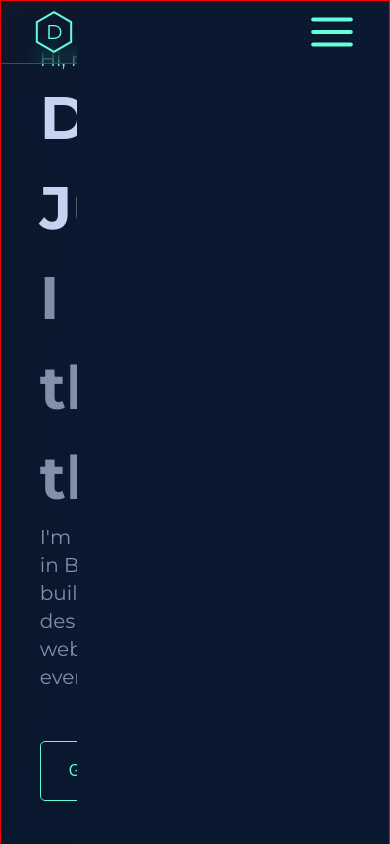
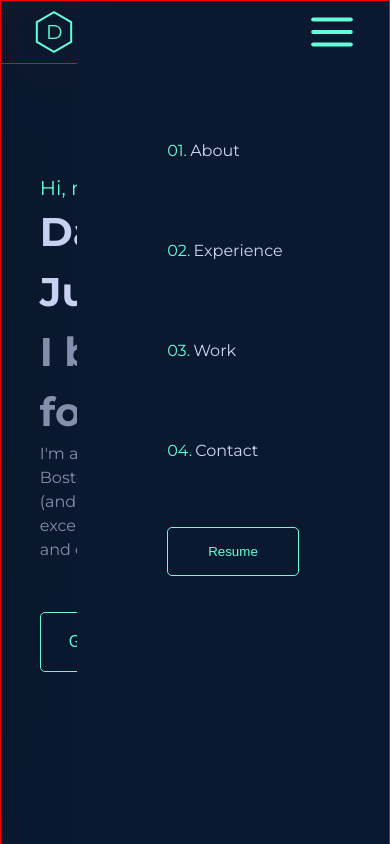
Before and after one commit to danielJus/portfolio-site, a Gatsby site: page / in a window 390 px wide. Both pictures are taken after a click on the element 332 px from the left and 32 px from the top of the page. Shown: the top 844 px of the page. Built offline with nearby package versions, Linux system fonts and the light colour scheme; Gatsby itself is replaced by a stand-in of ours.

Commit message:
mobile tweaks

```diff
--- a/src/components/Navbar.jsx
+++ b/src/components/Navbar.jsx
@@ -37,7 +37,30 @@ const Navbar = () => {
       <IconWrapper onClick={() => setIsOpen(!isOpen)}>
         <FiMenu />
       </IconWrapper>
-      <MobileMenuWrapper isOpen={isOpen}></MobileMenuWrapper>
+      <MobileMenuWrapper isOpen={isOpen}>
+        <MobileMenu>
+          <MenuItem>
+            <span>01.</span>
+            <a href="/#about">About</a>
+          </MenuItem>
+          <MenuItem>
+            <span>02.</span>
+            <a href="/#experience">Experience</a>
+          </MenuItem>
+          <MenuItem>
+            <span>03.</span>
+            <a href="/#work">Work</a>
+          </MenuItem>
+          <MenuItem>
+            <span>04.</span>
+            <a href="/#contact">Contact</a>
+          </MenuItem>
+
+          <MenuItem>
+            <button>Resume</button>
+          </MenuItem>
+        </MobileMenu>
+      </MobileMenuWrapper>
       <BlurDiv isOpen={isOpen} />
     </Nav>
   )
@@ -45,6 +68,12 @@ const Navbar = () => {
 
 export default Navbar
 
+const MobileMenu = styled.div`
+  height: 100%;
+  display: grid;
+  justify-content: center;
+  grid-template-rows: repeat(5, 100px);
+`
 const IconWrapper = styled.div`
   display: flex;
   align-items: center;
@@ -54,11 +83,12 @@ const IconWrapper = styled.div`
     height: 50px;
   }
 
-  @media (min-width: 401px) {
+  @media (min-width: 768px) {
     display: none;
   }
 `
 const MobileMenuWrapper = styled.div`
+  padding: 100px 0;
   position: absolute;
   top: 0;
   right: 0;
@@ -68,7 +98,6 @@ const MobileMenuWrapper = styled.div`
   background: rgba(10, 25, 47);
   backdrop-filter: blur(10px);
   box-shadow: -450px 0px 250px rgba(0, 0, 0, 0.25);
-
   ${props => (props.isOpen ? "display:block" : "display:none")}
 `
 const BlurDiv = styled.div`
@@ -93,7 +122,6 @@ const Nav = styled.nav`
   justify-content: space-between;
   padding: 0 2rem;
   backdrop-filter: blur(10px);
-
   border: 1px solid red;
 `
 const Logo = styled.img``
@@ -122,7 +150,7 @@ const MenuItem = styled.div`
     margin-right: 0.2rem;
   }
   a {
-    color: ${themes.dark.darkText};
+    color: ${themes.dark.lightText};
     transition: 0.5s ease-out;
     :hover {
       color: ${themes.dark.primary};
@@ -146,5 +174,9 @@ const MenuItem = styled.div`
       background: rgba(100, 255, 218, 0.1);
       color: ${themes.dark.primary};
     }
+
+    @media (max-width: 400px) {
+      padding: 1rem 2.5rem;
+    }
   }
 `
--- a/src/components/sections/About.jsx
+++ b/src/components/sections/About.jsx
@@ -42,7 +42,7 @@ const About = () => {
             <SkillLi>Django</SkillLi>
           </SkillsUl>
         </TextWrapper>
-        {/* <Img src={helmetSvg} alt="helmet" /> */}
+        <Img src={helmetSvg} alt="helmet" />
       </ContentWrapper>
     </Wrapper>
   )
@@ -86,6 +86,14 @@ const ContentWrapper = styled.div`
   display: grid;
   grid-template-columns: 3fr 2fr;
   column-gap: 50px;
+
+  @media (max-width: 400px) {
+    grid-template-columns: 1fr;
+
+    img {
+      margin-top: 30px;
+    }
+  }
 `
 const TextWrapper = styled.div`
   line-height: 1.5;
--- a/src/components/sections/Experience.jsx
+++ b/src/components/sections/Experience.jsx
@@ -24,6 +24,9 @@ const Experience = () => {
             <JobsItem id="oas" onClick={handleCompanyChange}>
               OAS
             </JobsItem>
+          </JobsLi>
+
+          <JobsLi>
             <JobsItem id="clau" onClick={handleCompanyChange}>
               Clau.io
             </JobsItem>
@@ -89,6 +92,9 @@ const Title = styled(H3)`
 
 const ContentWrapper = styled.div`
   display: flex;
+  @media (max-width: 400px) {
+    flex-direction: column;
+  }
 `
 const JobsUl = styled.ul`
   position: relative;
@@ -97,6 +103,11 @@ const JobsUl = styled.ul`
   padding: 0px;
   margin: 0px;
   list-style: none;
+
+  @media (max-width: 400px) {
+    width: 100%;
+    display: flex;
+  }
 `
 const JobsLi = styled.li`
   display: list-item;
@@ -130,6 +141,18 @@ const JobsItem = styled.button`
   :hover {
     background: rgba(100, 255, 218, 0.1);
     color: ${themes.dark.primary};
+  }
+
+  @media (max-width: 400px) {
+    border-left: none;
+    border-bottom: 2px solid ${themes.dark.darkText};
+
+    :focus {
+      background: rgba(100, 255, 218, 0.1);
+      color: ${themes.dark.primary};
+      border-left: none;
+      border-bottom: 3px solid ${themes.dark.secondary};
+    }
   }
 `
 
--- a/src/components/sections/Hero.jsx
+++ b/src/components/sections/Hero.jsx
@@ -31,6 +31,9 @@ const Wrapper = styled.div`
   margin: 0 auto;
   padding: 100px 0;
   max-width: 1000px;
+
+  @media (max-width: 400px) {
+  }
 `
 
 const Greeting = styled(BodyMain)`
@@ -38,14 +41,26 @@ const Greeting = styled(BodyMain)`
 `
 const Title = styled(H1)`
   color: ${themes.dark.lightText};
+
+  @media (max-width: 400px) {
+    font-size: 40px;
+  }
 `
 const Subtitle = styled(H1)`
   color: ${themes.dark.darkText};
+  @media (max-width: 400px) {
+    font-size: 40px;
+  }
 `
 
 const Description = styled(BodyMain)`
   color: ${themes.dark.darkText};
   max-width: 500px;
+
+  @media (max-width: 400px) {
+    font-size: 1rem;
+    line-height: 1.5;
+  }
 `
 
 const ActionButton = styled.button`
```
